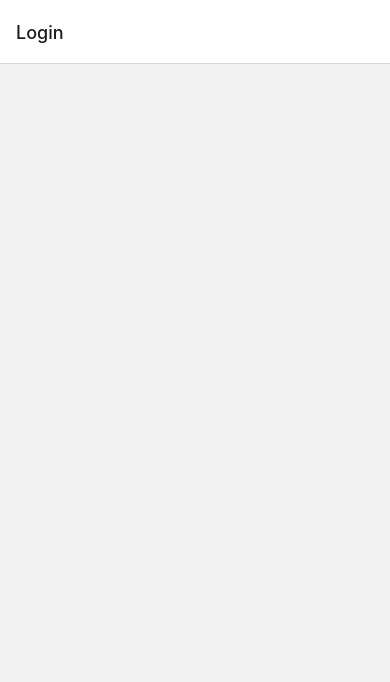
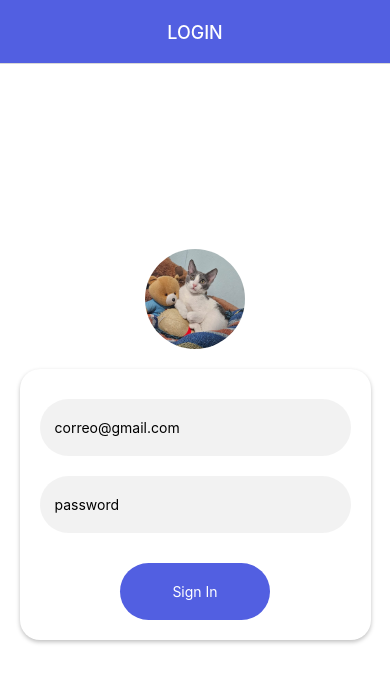
Before and after one commit to andreape7/ProyectoMovilesHuellitas, a React Native app: screen /Login in a window 390 px wide. Shown: the top 682 px of the page. Built offline with nearby package versions, Linux system fonts and the light colour scheme.

Commit message:
Avance LoginFrontend

```diff
--- a/App.js
+++ b/App.js
@@ -14,7 +14,13 @@ const Stack = createStackNavigator();
 function MyStack() {
   return (
     <Stack.Navigator>
-      <Stack.Screen name="Login" component={Login} />
+      <Stack.Screen name="Login" component={Login}
+      options={{
+        title:"LOGIN",
+        headerTintColor:'white',
+        headerTitleAlign:"center",
+        headerStyle:{backgroundColor:"#525FE1"},
+      }} />
       <Stack.Screen name="Home" component={Home} />
       {/* <Stack.Screen name ="Search" component={Search}/>
       <Stack.Screen name ="Cart" component={Cart}/>
--- a/screens/Login.js
+++ b/screens/Login.js
@@ -1,11 +1,78 @@
 import React, { useState } from 'react'
-import { Text, StyleSheet, View } from 'react-native'
+import { Text, StyleSheet, View,Image,TextInput,TouchableOpacity } from 'react-native'
 
 export default function Login() {
 
     return (
-        <View>
+        <View style={styles.padre}>
+            <View>
+                <Image source={require('../assets/akira.jpeg')} style={styles.profile}/>
+            </View>
+            <View style={styles.tarjeta}>
+                <View style={styles.cajaTexto}>
+                    <TextInput placeholder='correo@gmail.com' style={{paddingHorizontal:15}}/>
+                </View>
+                <View style={styles.cajaTexto}>
+                    <TextInput placeholder='password' style={{paddingHorizontal:15}}/>
+                </View>
+                <View style={styles.PadreBoton}>
+                    <TouchableOpacity style={styles.cajaBoton}>
+                        <Text style={styles.TextoBoton}>Sign In</Text>
+                    </TouchableOpacity>
+                </View>
+            </View>
         </View>
     )
 }
-const styles = StyleSheet.create({})
+const styles = StyleSheet.create({
+    padre:{
+        flex:1,
+        justifyContent:'center',
+        alignItems:'center',
+        backgroundColor:'white',
+    },
+    profile:{
+        width:100,
+        height:100,
+        borderRadius:50,
+        borderColor:'white'
+    },
+    tarjeta:{
+        margin:20,
+        backgroundColor:'white',
+        borderRadius:20,
+        width:'90%',
+        padding:20,
+        shadowColor:'#000',
+        shadowOffset:{
+            width:0,
+            height:2,
+        },
+        shadowOpacity:0.25,
+        shadowRadius:4,
+        elevation:5,
+
+
+    },
+    cajaTexto:{
+        paddingVertical:20,
+        backgroundColor:'#cccccc40',
+        borderRadius:30,
+        marginVertical:10,
+    },
+    PadreBoton:{
+        alignItems:'center',
+        width: '100%',
+    },
+    cajaBoton:{
+        backgroundColor:'#525FE1',
+        borderRadius:30,
+        paddingVertical:20,
+        width:150,
+        marginTop:20,
+    },
+    TextoBoton:{
+        textAlign:'center',
+        color:'white'
+    }
+})
```
Also changed, not shown: assets/akira.jpeg (added), assets/user.png (added).
